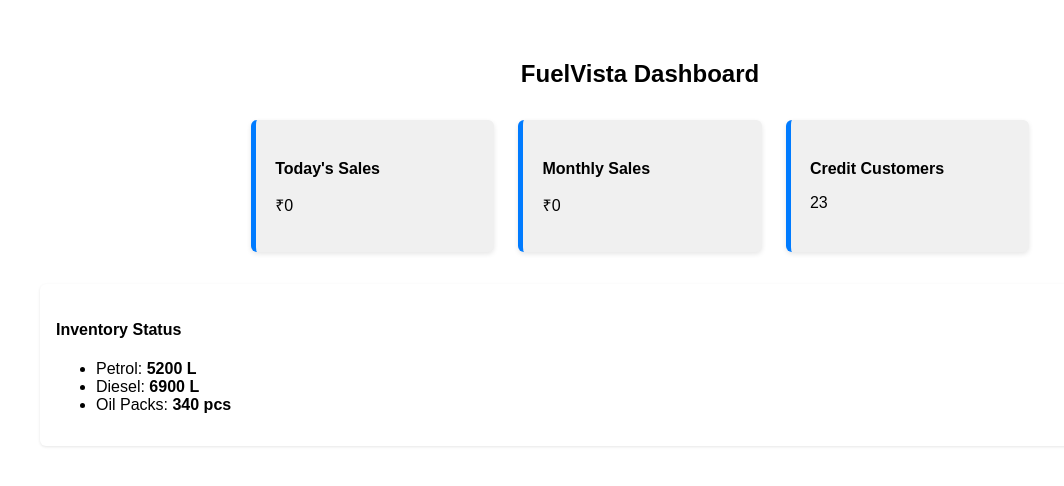
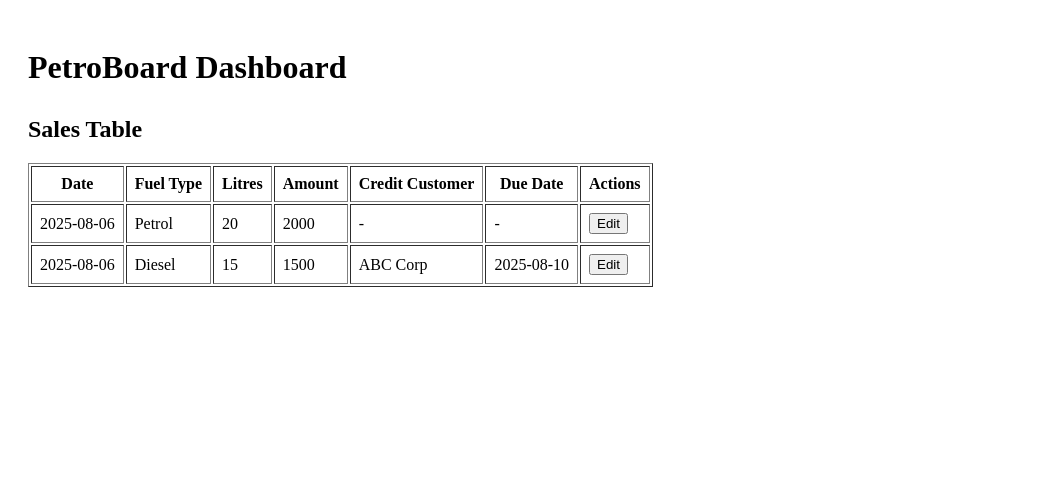
Before and after one commit to chandrakiranck/petroboard, a React (Create React App) app: page /dashboard in a window 1280 px wide. Shown: the top 486 px of the page, without its empty margins (0-1064 px from the left). Built offline with nearby package versions, Linux system fonts and the light colour scheme; no server answers; the database is empty.

Commit message:
Update Dashboard.jsx

```diff
--- a/src/components/Dashboard.jsx
+++ b/src/components/Dashboard.jsx
@@ -1,86 +1,14 @@
-import React, { useEffect, useState } from "react";
-import "../styles/Dashboard.css"; // Create this file for custom styles
-import { db } from "../firebase"; // Make sure firebase.js exports 'db'
-import { collection, getDocs } from "firebase/firestore";
+import React from 'react';
+import SalesTable from './SalesTable';
 
 const Dashboard = () => {
-  const [daySales, setDaySales] = useState(0);
-  const [monthSales, setMonthSales] = useState(0);
-  const [creditCustomers, setCreditCustomers] = useState(0);
-  const [inventory, setInventory] = useState([]);
+  return (
+    <div style={{ padding: '20px' }}>
+      <h1>PetroBoard Dashboard</h1>
 
-  // Replace with actual Firebase collections
-  useEffect(() => {
-    const fetchData = async () => {
-      try {
-        // Sample data fetch logic
-        const salesSnapshot = await getDocs(collection(db, "sales"));
-        let dayTotal = 0;
-        let monthTotal = 0;
-        salesSnapshot.forEach((doc) => {
-          const data = doc.data();
-          const saleDate = new Date(data.date);
-          const today = new Date();
-          if (
-            saleDate.toDateString() === today.toDateString()
-          ) {
-            dayTotal += data.amount;
-          }
-          if (
-            saleDate.getMonth() === today.getMonth() &&
-            saleDate.getFullYear() === today.getFullYear()
-          ) {
-            monthTotal += data.amount;
-          }
-        });
-        setDaySales(dayTotal);
-        setMonthSales(monthTotal);
-
-        // Mock values for now
-        setCreditCustomers(23);
-        setInventory([
-          { item: "Petrol", quantity: "5200 L" },
-          { item: "Diesel", quantity: "6900 L" },
-          { item: "Oil Packs", quantity: "340 pcs" },
-        ]);
-      } catch (error) {
-        console.error("Error fetching dashboard data:", error);
-      }
-    };
-
-    fetchData();
-  }, []);
-
-  return (
-    <div className="dashboard-container">
-      <h2 className="dashboard-title">FuelVista Dashboard</h2>
-
-      <div className="cards-row">
-        <div className="dashboard-card">
-          <h4>Today's Sales</h4>
-          <p>₹{daySales.toLocaleString()}</p>
-        </div>
-
-        <div className="dashboard-card">
-          <h4>Monthly Sales</h4>
-          <p>₹{monthSales.toLocaleString()}</p>
-        </div>
-
-        <div className="dashboard-card">
-          <h4>Credit Customers</h4>
-          <p>{creditCustomers}</p>
-        </div>
-      </div>
-
-      <div className="inventory-section">
-        <h4>Inventory Status</h4>
-        <ul>
-          {inventory.map((item, index) => (
-            <li key={index}>
-              {item.item}: <strong>{item.quantity}</strong>
-            </li>
-          ))}
-        </ul>
+      {/* Sales Table Section */}
+      <div style={{ marginTop: '30px' }}>
+        <SalesTable />
       </div>
     </div>
   );
```
